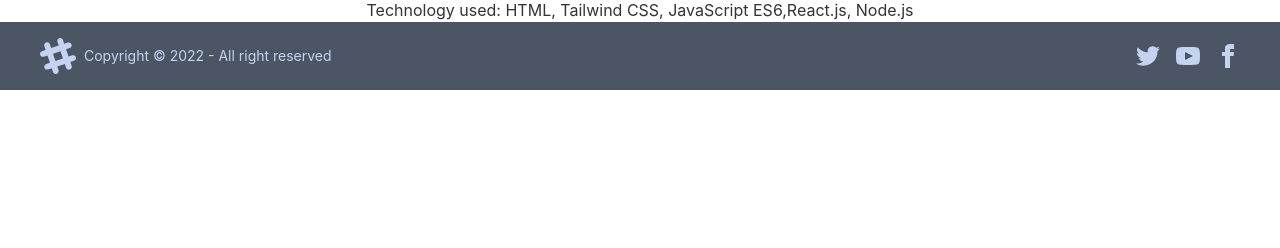
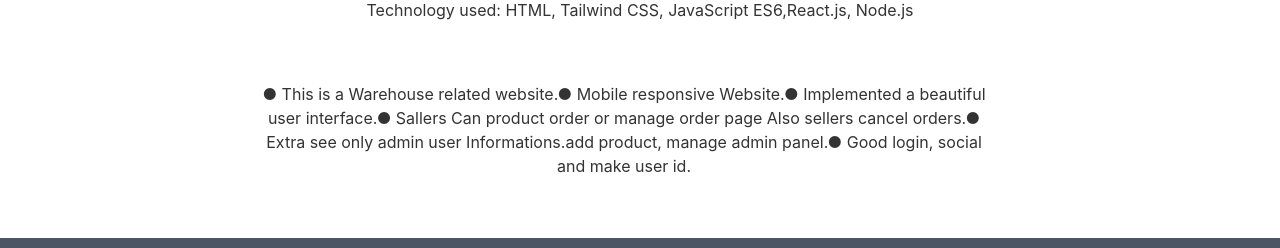
Before and after one commit to rashelmahomud/my-protfolio-website, a React (Create React App) app: page /details/1 in a window 1280 px wide. Shown: the part 554-802 px from the top of the page. Built offline with nearby package versions, Linux system fonts and the light colour scheme.

Commit message:
added fake data and bluit point add details

```diff
--- a/public/details.json
+++ b/public/details.json
@@ -1,12 +1,48 @@
 [
-
-
-{"_id":1,"img":"https://i.ibb.co/n79RwSL/project-1.jpg","img2":"https://i.ibb.co/FJt2VDc/laptop-2.jpg","img3":"https://i.ibb.co/YdL2CMv/laptop-3.jpg", "name":"Laptop Parts website!","dec":" HTML, Tailwind CSS, JavaScript ES6,React.js, Node.js"},
-
-{"_id":2,"img":"https://i.ibb.co/qpfFLNQ/project-2.jpg","img2":"https://i.ibb.co/LJdyQBN/carphone-2.jpg","img3":"https://i.ibb.co/4TqHVTD/carphone-3.jpg", "name":"Carphone Warehouse website!","dec":" HTML, Tailwind CSS, JavaScript ES6,React.js, Node.js"},
-
-{"_id":3,"img":"https://i.ibb.co/XXTcbGd/project-3.jpg", "img2":"https://i.ibb.co/0MWVCRq/photography-2.jpg","img3":"https://i.ibb.co/3WbBP5f/photography-3.jpg","name":"National Photography website!","dec":" HTML, Bootstrap-5, JavaScript ES6,React.js"}
-
-
-
+    {
+        "_id": 1,
+        "img": "https://i.ibb.co/n79RwSL/project-1.jpg",
+        "img2": "https://i.ibb.co/FJt2VDc/laptop-2.jpg",
+        "img3": "https://i.ibb.co/YdL2CMv/laptop-3.jpg",
+        "name": "Laptop Parts website!",
+        "dec": " HTML, Tailwind CSS, JavaScript ES6,React.js, Node.js",
+        "details": [
+            "● This is a Warehouse related website.",
+            "● Mobile responsive Website.",
+            "● Implemented a beautiful user interface.",
+            "● Sallers Can product order or manage order page Also sellers cancel orders.",
+            "● Extra see only admin user Informations.add product, manage admin panel.",
+            "● Good login, social and make user id."
+        ]
+    },
+    {
+        "_id": 2,
+        "img": "https://i.ibb.co/qpfFLNQ/project-2.jpg",
+        "img2": "https://i.ibb.co/LJdyQBN/carphone-2.jpg",
+        "img3": "https://i.ibb.co/4TqHVTD/carphone-3.jpg",
+        "name": "Carphone Warehouse website!",
+        "dec": " HTML, Tailwind CSS, JavaScript ES6,React.js, Node.js",
+        "details": [
+            "● This is a Carphone Warehouse Mobile shop.",
+            "● Mobile responsive Website.",
+            "● Implemented a beautiful user interface.",
+            "● Sallers Can product add or manage add page Also sellers cancel add.",
+            "● Sallers can Home page add products.",
+            "● Good login, social and make user id."
+        ]
+    },
+    {
+        "_id": 3,
+        "img": "https://i.ibb.co/XXTcbGd/project-3.jpg",
+        "img2": "https://i.ibb.co/0MWVCRq/photography-2.jpg",
+        "img3": "https://i.ibb.co/3WbBP5f/photography-3.jpg",
+        "name": "National Photography website!",
+        "dec": " HTML, Bootstrap-5, JavaScript ES6,React.js",
+        "details": [
+            "● This is a Photography website.",
+            "● Mobile responsive Website.",
+            "● Implemented a beautiful user interface.",
+            "● Good login, social and make user id."
+        ]
+    }
 ]
--- a/src/Compornents/Protfolio/ProtfolioDetails.js
+++ b/src/Compornents/Protfolio/ProtfolioDetails.js
@@ -30,6 +30,7 @@ const ProtfolioDetails = () => {
             <div className='text-center'>
                 <h1 className='text-4xl'>Website Name: <span className='text-4xl text-primary font-bold'>{newService[0]?.name}</span></h1>
                 <p> Technology used: {newService[0]?.dec}</p>
+                <h3 className='lg:w-3/5 p-5 lg:ml-60 my-10'>{newService[0]?.details}</h3>
 
 
             </div>
```
